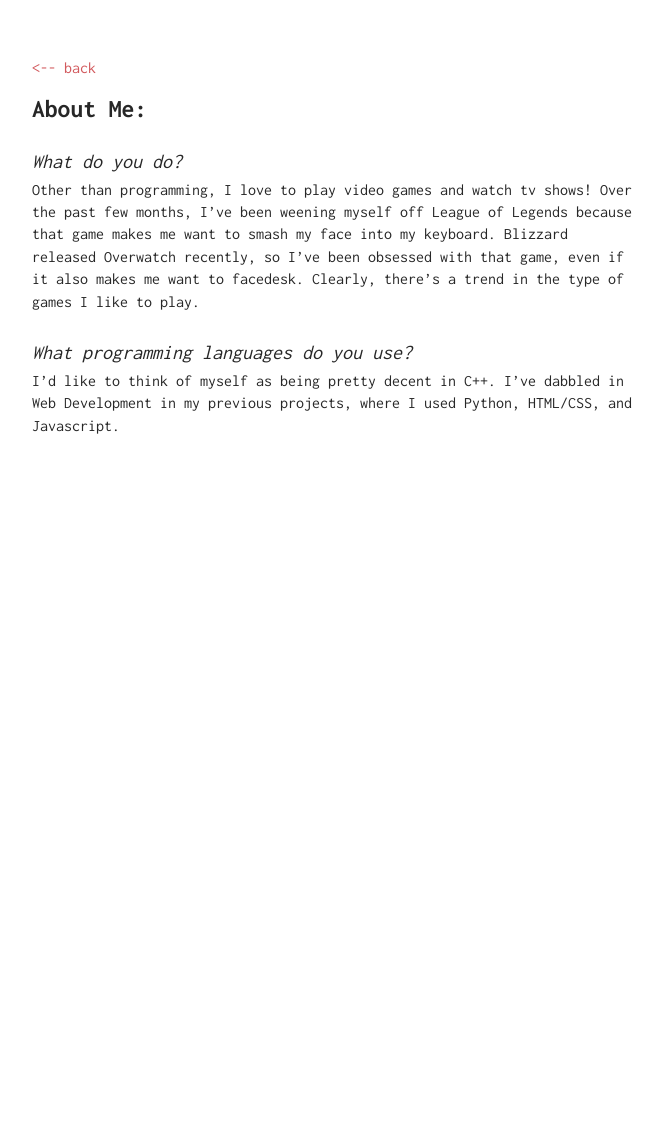
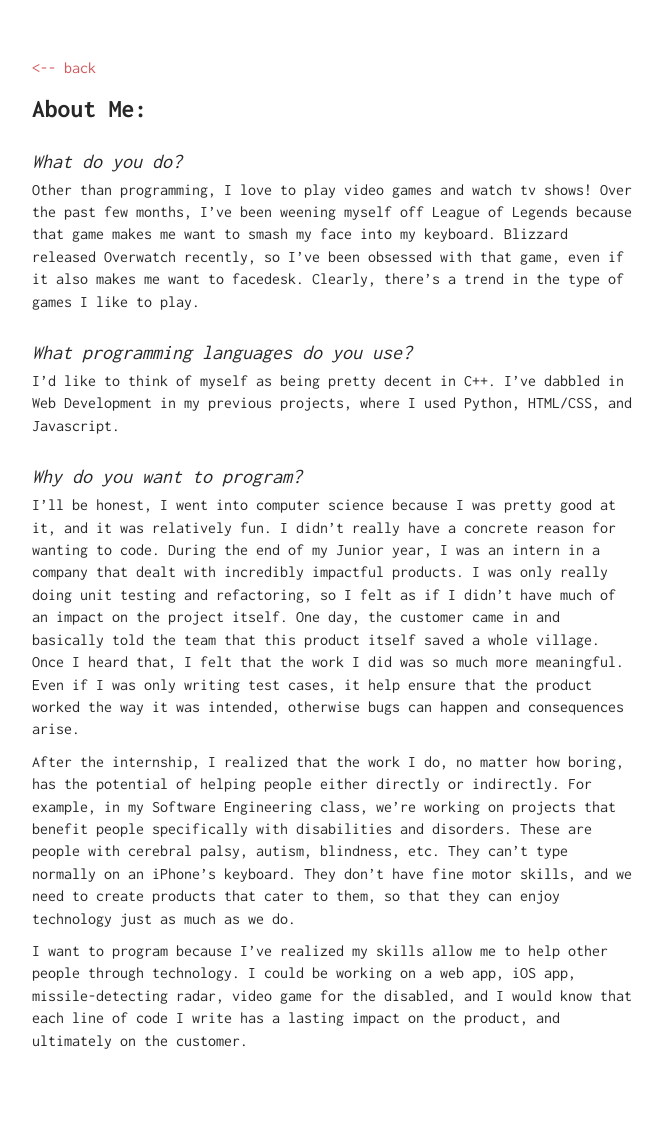
Before and after one commit to leonliang0395/leonliang0395.github.io, a Jekyll site: the page built from me/index.md, in a window 1280 px wide. Shown: the whole page, without its empty margins (308-970 px from the left). Built offline with Jekyll 4.4.1, drawn with Linux system fonts in a browser that asks for light colours; before the commit the page ends 900 px from its top, so only the background shows below that.

Commit message:
edited about, info

```diff
--- a/index.html
+++ b/index.html
@@ -6,8 +6,7 @@ layout: default
 
 <div class="portfolio">
     <h1>Intro:</h1>
-        <p style="padding-left:10px"> Hey there! I study Computer Science at the University of Michigan,
-        and am currently interning at Lockheed Martin - MST doing Software Development.</p>
+        <p style="padding-left:10px"> Hey there! I study Computer Science at the University of Michigan.</p>
 </div>
 
 <div class="portfolio">
--- a/me/index.md
+++ b/me/index.md
@@ -11,3 +11,22 @@ games I like to play.
 
 # What programming languages do you use?
 I'd like to think of myself as being pretty decent in C++. I've dabbled in Web Development in my previous projects, where I used Python, HTML/CSS, and Javascript.
+
+# Why do you want to program?
+I'll be honest, I went into computer science because I was pretty good at it, and it was relatively fun. I
+didn't really have a concrete reason for wanting to code. During the end of my Junior year, I was an intern
+in a company that dealt with incredibly impactful products. I was only really doing unit testing and refactoring,
+so I felt as if I didn't have much of an impact on the project itself. One day, the customer came in and basically
+told the team that this product itself saved a whole village. Once I heard that, I felt that the work I did
+was so much more meaningful. Even if I was only writing test cases, it help ensure that the product worked the
+way it was intended, otherwise bugs can happen and consequences arise.
+
+After the internship, I realized that the work I do, no matter how boring, has the potential of helping people
+either directly or indirectly. For example, in my Software Engineering class, we're working on projects that
+benefit people specifically with disabilities and disorders. These are people with cerebral palsy, autism, blindness, etc.
+They can't type normally on an iPhone's keyboard. They don't have fine motor skills, and we need to create products
+that cater to them, so that they can enjoy technology just as much as we do.
+
+I want to program because I've realized my skills allow me to help other people through technology. I could be working on
+a web app, iOS app, missile-detecting radar, video game for the disabled, and I would know that each line of code I write
+has a lasting impact on the product, and ultimately on the customer.
```
